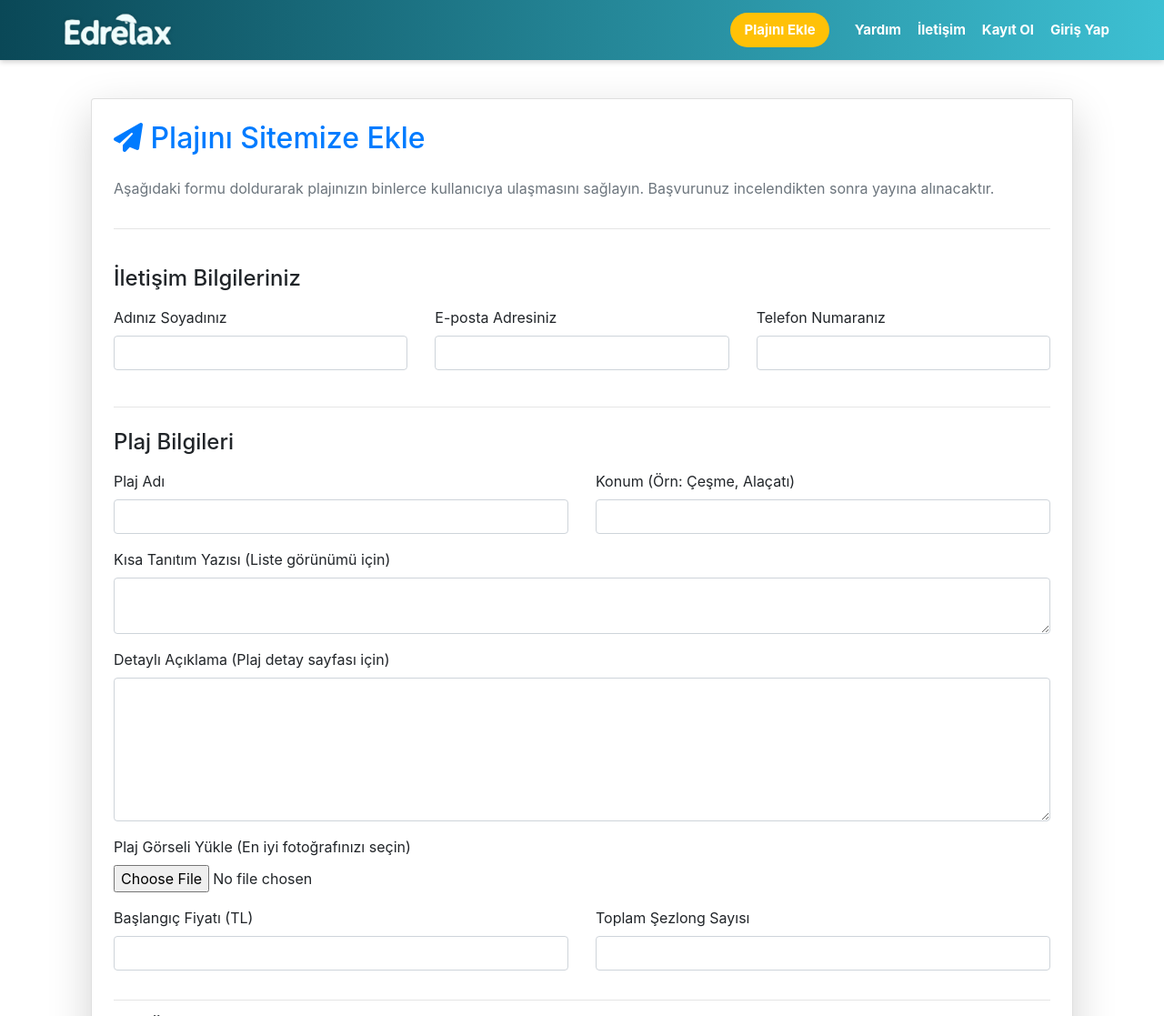
After one commit to doruq-IT/edrelax, a Flask app: page /beach-application in a window 1280 px wide. The commit adds this page. Shown: the top 1117 px of the page at 91% size. Run offline with Flask 3, Linux system fonts and the light colour scheme; some libraries are stand-ins or nearby versions.

Commit message:
update başvuru

```diff
--- a/app/routes/public.py
+++ b/app/routes/public.py
@@ -1,6 +1,6 @@
 # app/routes/public.py
 
-from flask import Blueprint, render_template, request, redirect, url_for, flash, session, jsonify
+from flask import Blueprint, render_template, request, redirect, url_for, flash, session, jsonify, current_app
 from app.extensions import db
 from sqlalchemy import func
 from datetime import datetime, date
@@ -208,3 +208,92 @@ def privacy():
 @login_required
 def kredi():
     return render_template('kredi.html')
+
+@public_bp.route('/beach-application', methods=['GET', 'POST'])
+def beach_application():
+    if request.method == 'POST':
+        # Formdan gelen verileri al
+        applicant_name = request.form.get('applicant_name')
+        applicant_email = request.form.get('applicant_email')
+        applicant_phone = request.form.get('applicant_phone')
+        beach_name = request.form.get('beach_name')
+        location = request.form.get('location')
+        description = request.form.get('description')
+        long_description = request.form.get('long_description')
+        price = request.form.get('price')
+        bed_count = request.form.get('bed_count')
+        latitude = request.form.get('latitude')
+        longitude = request.form.get('longitude')
+        image_file = request.files.get('image_upload')
+
+        # Checkbox verilerini al
+        features = {
+            'Rezerve Edilebilir': 'evet' if request.form.get('has_booking') else 'hayır',
+            'Yiyecek & İçecek': 'evet' if request.form.get('has_food') else 'hayır',
+            'Otopark': 'evet' if request.form.get('has_parking') else 'hayır',
+            'Evcil Hayvan İzni': 'evet' if request.form.get('allows_pets') else 'hayır',
+            'Wi-Fi': 'evet' if request.form.get('has_wifi') else 'hayır',
+            'Su Sporları': 'evet' if request.form.get('has_water_sports') else 'hayır',
+            'Engelli Dostu': 'evet' if request.form.get('is_disabled_friendly') else 'hayır',
+        }
+
+        # E-posta içeriğini oluştur
+        subject = f"Yeni Plaj Başvurusu: {beach_name}"
+
+        html_body = f"""
+            <h2>Yeni Bir Plaj Başvurusu Aldınız!</h2>
+            <p>Lütfen aşağıdaki bilgileri inceleyip admin panelinden sisteme ekleyin.</p>
+            <hr>
+            <h3>Başvuran Bilgileri</h3>
+            <ul>
+                <li><strong>Adı Soyadı:</strong> {applicant_name}</li>
+                <li><strong>E-posta:</strong> {applicant_email}</li>
+                <li><strong>Telefon:</strong> {applicant_phone}</li>
+            </ul>
+            <h3>Plaj Bilgileri</h3>
+            <ul>
+                <li><strong>Plaj Adı:</strong> {beach_name}</li>
+                <li><strong>Konum:</strong> {location}</li>
+                <li><strong>Başlangıç Fiyatı:</strong> {price} TL</li>
+                <li><strong>Şezlong Sayısı:</strong> {bed_count}</li>
+                <li><strong>Koordinatlar:</strong> Lat: {latitude}, Lon: {longitude}</li>
+            </ul>
+            <h4>Kısa Açıklama:</h4>
+            <p>{description}</p>
+            <h4>Detaylı Açıklama:</h4>
+            <div>{long_description}</div>
+            <h4>Özellikler:</h4>
+            <ul>
+                {"".join([f"<li><strong>{feature}:</strong> {status}</li>" for feature, status in features.items()])}
+            </ul>
+        """
+
+        # E-posta gönderme işlemi
+        try:
+            # Yönetici e-postasını config dosyasından al
+            admin_email = current_app.config.get('ADMIN_EMAIL', 'varsayilan-admin@mail.com')
+
+            msg = Message(subject,
+                          sender=current_app.config['MAIL_USERNAME'],
+                          recipients=[admin_email])
+            msg.html = html_body
+
+            # Eğer görsel yüklendiyse e-postaya ekle
+            if image_file:
+                msg.attach(
+                    image_file.filename,
+                    image_file.content_type,
+                    image_file.read()
+                )
+
+            mail.send(msg)
+            flash('Başvurunuz başarıyla gönderildi. En kısa sürede incelenecektir.', 'success')
+            return redirect(url_for('public.index'))
+
+        except Exception as e:
+            # Hata durumunda logla ve kullanıcıya bilgi ver
+            current_app.logger.error(f"E-posta gönderim hatası: {e}")
+            flash('Başvurunuz gönderilirken bir hata oluştu. Lütfen daha sonra tekrar deneyin.', 'danger')
+
+    # GET request için formu göster
+    return render_template('public/beach_application.html')
--- a/static/css/style.css
+++ b/static/css/style.css
@@ -689,6 +689,22 @@ a.active {
   transition: all 0.2s ease-in-out;
   text-decoration: none;
 }
+/* Plajını Ekle Butonu Stili */
+.btn-add-beach {
+  background-color: #ffc107; /* Dikkat çekici bir renk (örneğin sarı) */
+  color: #333 !important; /* Yazı rengi */
+  padding: 8px 15px;
+  border-radius: 20px;
+  font-weight: bold;
+  transition: background-color 0.3s ease, transform 0.2s ease;
+  text-decoration: none !important;
+  margin-right: 10px; /* Diğer linklerle arasına boşluk koyar */
+}
+
+.btn-add-beach:hover {
+  background-color: #ffca2c; /* Üzerine gelince biraz daha açık renk */
+  transform: scale(1.05);
+}
 
 .balance-box:hover {
   background-color: #d0e6fb;
--- a/templates/base.html
+++ b/templates/base.html
@@ -82,6 +82,7 @@
           <a href="{{ url_for('auth.logout') }}" id="logout-link-admin">Çıkış Yap</a>
 
         {% elif current_user.is_authenticated %}
+          <a href="{{ url_for('public.beach_application') }}" class="btn-add-beach">Plajını Ekle</a>
           <a href="{{ url_for('public.about') }}?tab=help">Yardım</a>
           <a href="{{ url_for('public.contact') }}">İletişim</a>
           <a href="{{ url_for('auth.profile') }}">Profil</a>
@@ -105,13 +106,13 @@
 
         {% else %}
           {# Misafir Kullanıcı (giriş yapmamış) #}
+          <a href="{{ url_for('public.beach_application') }}" class="btn-add-beach">Plajını Ekle</a>
           <a href="{{ url_for('public.about') }}?tab=help">Yardım</a>
           <a href="{{ url_for('public.contact') }}">İletişim</a>
           <a href="{{ url_for('auth.signup') }}">Kayıt Ol</a>
           <a href="{{ url_for('auth.login') }}">Giriş Yap</a>
         {% endif %}
       </div>
-
     </header>
 
     <!-- 🔁 Yükleme ekranı -->
--- /dev/null
+++ b/templates/public/beach_application.html
@@ -0,0 +1,144 @@
+{% extends "base.html" %}
+{% block title %}Plaj Başvurusu Yap{% endblock %}
+
+{% block content %}
+<link rel="stylesheet" href="https://unpkg.com/leaflet@1.9.4/dist/leaflet.css" />
+<script src="https://unpkg.com/leaflet@1.9.4/dist/leaflet.js"></script>
+
+<div class="container my-5">
+  <div class="card shadow-lg p-4">
+    <h2 class="mb-4 text-primary"><i class="fas fa-paper-plane"></i> Plajını Sitemize Ekle</h2>
+    <p class="text-muted">Aşağıdaki formu doldurarak plajınızın binlerce kullanıcıya ulaşmasını sağlayın. Başvurunuz incelendikten sonra yayına alınacaktır.</p>
+    <hr>
+
+    <form id="beachApplicationForm"
+          method="POST"
+          action="{{ url_for('public.beach_application') }}"
+          enctype="multipart/form-data">
+
+      <h4 class="mt-4 mb-3">İletişim Bilgileriniz</h4>
+      <div class="row">
+        <div class="col-md-4">
+          <div class="form-group">
+            <label for="applicant_name">Adınız Soyadınız</label>
+            <input type="text" class="form-control" id="applicant_name" name="applicant_name" required>
+          </div>
+        </div>
+        <div class="col-md-4">
+          <div class="form-group">
+            <label for="applicant_email">E-posta Adresiniz</label>
+            <input type="email" class="form-control" id="applicant_email" name="applicant_email" required>
+          </div>
+        </div>
+        <div class="col-md-4">
+          <div class="form-group">
+            <label for="applicant_phone">Telefon Numaranız</label>
+            <input type="tel" class="form-control" id="applicant_phone" name="applicant_phone">
+          </div>
+        </div>
+      </div>
+
+      <hr class="my-4">
+      <h4 class="mb-3">Plaj Bilgileri</h4>
+
+      <div class="row">
+        <div class="col-md-6">
+          <div class="form-group">
+            <label for="beach_name">Plaj Adı</label>
+            <input type="text" class="form-control" id="beach_name" name="beach_name" required>
+          </div>
+        </div>
+        <div class="col-md-6">
+          <div class="form-group">
+            <label for="location">Konum (Örn: Çeşme, Alaçatı)</label>
+            <input type="text" class="form-control" id="location" name="location" required>
+          </div>
+        </div>
+      </div>
+
+      <div class="form-group">
+        <label for="description">Kısa Tanıtım Yazısı (Liste görünümü için)</label>
+        <textarea class="form-control" id="description" name="description" rows="2"></textarea>
+      </div>
+      <div class="form-group">
+        <label for="long_description">Detaylı Açıklama (Plaj detay sayfası için)</label>
+        <textarea class="form-control mb-3" id="long_description" name="long_description" rows="6"></textarea>
+      </div>
+
+      <div class="form-group">
+          <label for="image_upload">Plaj Görseli Yükle (En iyi fotoğrafınızı seçin)</label>
+          <input type="file" class="form-control-file" id="image_upload" name="image_upload" accept="image/png, image/jpeg" required>
+      </div>
+
+      <div class="row">
+        <div class="col-md-6">
+          <div class="form-group">
+            <label for="price">Başlangıç Fiyatı (TL)</label>
+            <input type="number" class="form-control" id="price" name="price" min="0" step="1">
+          </div>
+        </div>
+        <div class="col-md-6">
+          <div class="form-group">
+            <label for="bed_count">Toplam Şezlong Sayısı</label>
+            <input type="number" class="form-control" id="bed_count" name="bed_count" min="1" required>
+          </div>
+        </div>
+      </div>
+
+      <hr />
+      <h5 class="mb-3">Plaj Özellikleri (Var olanları işaretleyin)</h5>
+      <div class="row">
+        {% for feature in [
+          ('has_booking', 'Rezerve Edilebilir'), ('has_food', 'Yiyecek & İçecek'),
+          ('has_parking', 'Otopark'), ('allows_pets', 'Evcil Hayvan İzni'),
+          ('has_wifi', 'Wi-Fi'), ('has_water_sports', 'Su Sporları'),
+          ('is_disabled_friendly', 'Engelli Dostu')] %}
+        <div class="col-md-4">
+          <div class="form-check mb-2">
+            <input type="checkbox" class="form-check-input" id="{{ feature[0] }}" name="{{ feature[0] }}">
+            <label class="form-check-label" for="{{ feature[0] }}">{{ feature[1] }}</label>
+          </div>
+        </div>
+        {% endfor %}
+      </div>
+
+      <div class="form-group mt-4">
+        <label>Haritadan Plajınızın Girişini İşaretleyin</label>
+        <div id="map" style="height: 300px; border: 1px solid #ccc; border-radius: 8px"></div>
+        <input type="hidden" name="latitude" id="latitude">
+        <input type="hidden" name="longitude" id="longitude">
+      </div>
+
+      <div class="mt-4">
+        <button type="submit" class="btn btn-primary btn-lg">
+          <i class="fas fa-paper-plane"></i> Başvuruyu Gönder
+        </button>
+      </div>
+    </form>
+  </div>
+</div>
+
+<script>
+  // Leaflet Harita Ayarı
+  const map = L.map("map").setView([38.5, 26.6], 8); // İzmir ve çevresine odaklı başlangıç
+
+  L.tileLayer("https://{s}.tile.openstreetmap.org/{z}/{x}/{y}.png", {
+    attribution: "&copy; OpenStreetMap contributors",
+  }).addTo(map);
+
+  setTimeout(() => { map.invalidateSize(); }, 500);
+
+  let marker;
+  map.on("click", function (e) {
+    const { lat, lng } = e.latlng;
+    document.getElementById("latitude").value = lat.toFixed(6);
+    document.getElementById("longitude").value = lng.toFixed(6);
+
+    if (marker) {
+      marker.setLatLng(e.latlng);
+    } else {
+      marker = L.marker(e.latlng).addTo(map).bindPopup("Plajınızın konumu burası.").openPopup();
+    }
+  });
+</script>
+{% endblock %}
```
